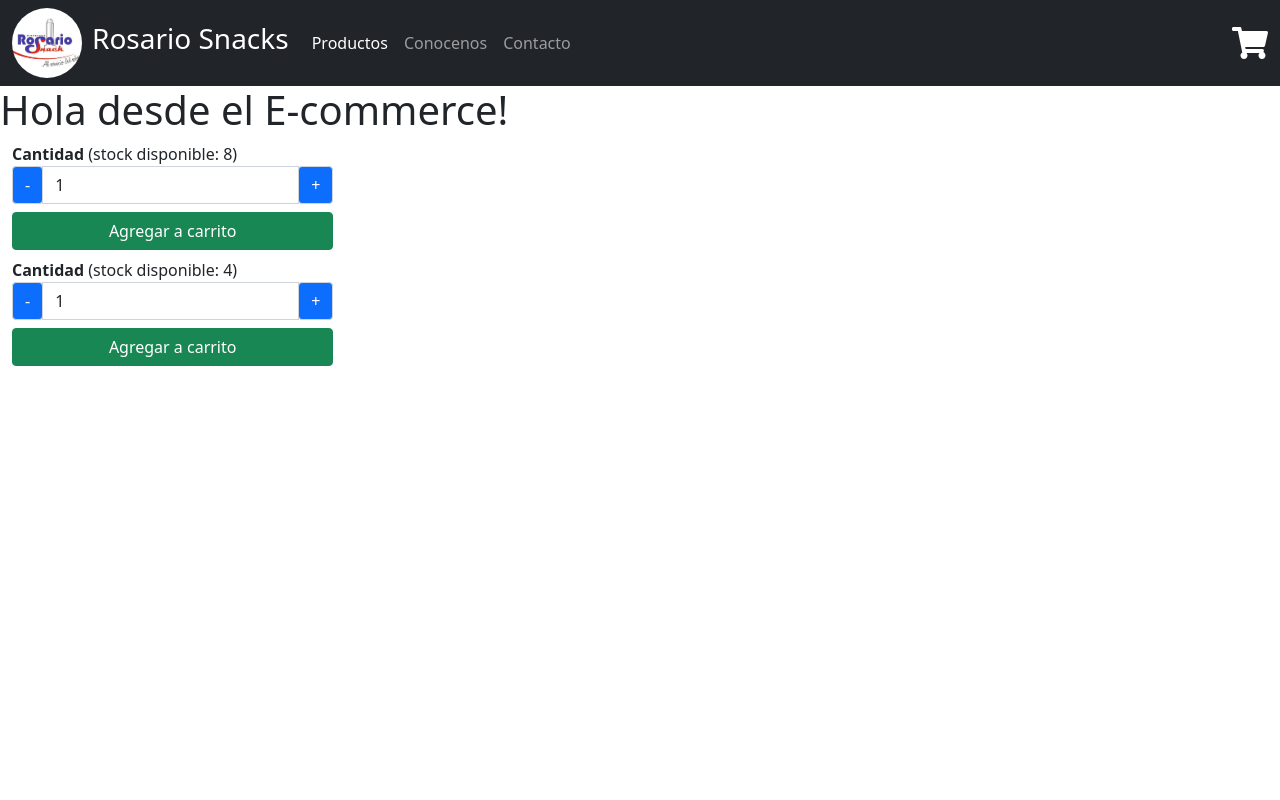
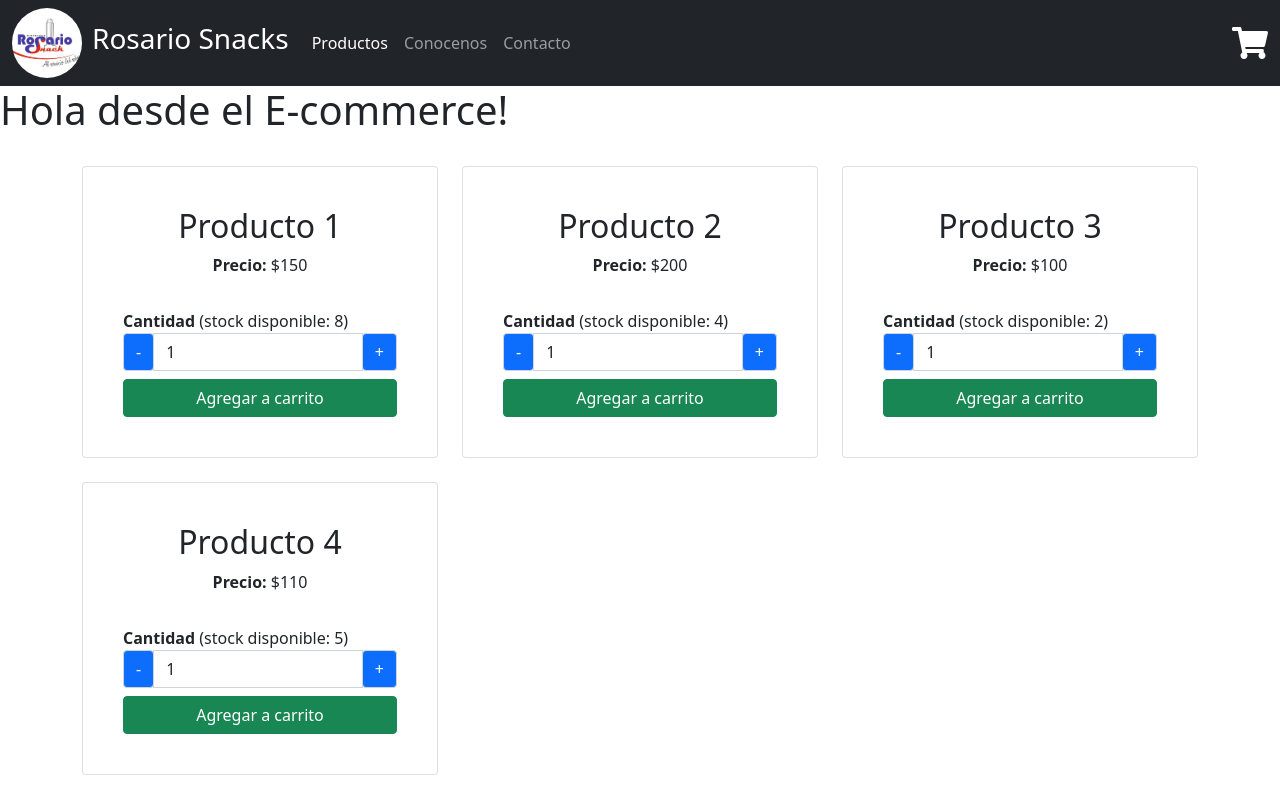
Before and after one commit to diegobarberis20/rosario-snack_barberis, a React (Create React App) app: page / in a window 1280 px wide. Built offline with nearby package versions, Linux system fonts and the light colour scheme.

Commit message:
Desafio 6

```diff
--- /dev/null
+++ b/src/components/Item.js
@@ -0,0 +1,23 @@
+const Item = ({producto, count}) => {
+    return (
+
+                <>
+                    <div className="col-4 d-flex justify-content-center">
+                        <div className="card mt-4">
+                            <div className="card-body">
+                                <h2 className="card-title text-center pt-4">{producto.name}</h2>
+                                <p className="card-body text-center mb-0 p-0"><strong>Precio:</strong> ${producto.precio}</p>
+                                <div className="py-4">{count}</div>
+                            </div>
+                        </div>
+                    </div>
+                </>
+
+
+
+
+
+    )
+}
+
+export default Item
--- a/src/components/ItemCount.js
+++ b/src/components/ItemCount.js
@@ -27,14 +27,14 @@ const ItemCount = ({stock, initial, onAdd}) => {
 
                     <span><strong>Cantidad </strong>(stock disponible: {stock})</span>
                     <div className="input-group col-auto">
-                        <div class="input-group-prepend" onClick={disminuirContador}>
-                            <div class="input-group-text bg-primary text-white">-</div>
+                        <div className="input-group-prepend" onClick={disminuirContador}>
+                            <div className="input-group-text bg-primary text-white">-</div>
                         </div>
 
                         <input type="text" className="form-control" value={contador}/>
 
-                        <div class="input-group-append" onClick={aumentarContador}>
-                            <div class="input-group-text bg-primary text-white">+</div>
+                        <div className="input-group-append" onClick={aumentarContador}>
+                            <div className="input-group-text bg-primary text-white">+</div>
                         </div>
                     </div>
 
--- /dev/null
+++ b/src/components/ItemList.js
@@ -0,0 +1,20 @@
+import Item from './Item.js';
+import ItemCount from "./ItemCount";
+
+const ItemList = ({productos}) => {
+
+    const resp = productos.map((producto)=>{
+
+        return (
+                <Item producto={producto} count={<ItemCount stock={producto.stock} initial={1}/>}/>
+        )
+
+    },[])
+
+    return(
+        resp
+    )
+
+}
+
+export default ItemList
--- a/src/components/ItemListContainer.js
+++ b/src/components/ItemListContainer.js
@@ -1,15 +1,64 @@
+import { useEffect, useState } from "react";
 import ItemCount from "./ItemCount";
+import ItemList from "./ItemList";
+import productos from "./../productos.json"
+
 
 const ItemListContainer = (greeting) => {
-    // console.log(greeting);
-    return (
-        <>
-            <h1>{greeting.saludo}</h1>
-            <ItemCount stock={8} initial={1}/>
 
-            <ItemCount stock={4} initial={1}/>
-        </>
-    )
+    const produc = productos;
+
+    // const produc = ['Producto1', 'Producto2', 'Producto3', 'Producto4' ];
+
+    const [loading,setLoading] = useState(true);
+
+    // const [productos, setProductos] = useState([])
+
+    useEffect(() => {
+
+        const promesa = new Promise((res,rej)=>{
+            setTimeout(() => {
+                                res(produc);
+            }, 2000);
+        });
+
+
+        promesa.then((productos)=>{
+
+                        console.log(productos);
+                        setLoading(false);
+        })
+
+    }, [])
+
+    if(loading){
+        return (
+            <>
+                <h1>{greeting.saludo}</h1>
+                <h1>Cargando...</h1>
+
+            </>
+        )
+    }else{
+
+        return (
+            <>
+                <h1>{greeting.saludo}</h1>
+
+                <div className="container">
+                    <div className="row">
+
+                            <ItemList productos={produc}/>
+
+                    </div>
+                </div>
+
+            </>
+        )
+
+    }
+
+
 }
 
 export default ItemListContainer
--- /dev/null
+++ b/src/productos.json
@@ -0,0 +1,26 @@
+    [
+        {
+            "id": 1,
+            "name": "Producto 1",
+            "stock": 8,
+            "precio": 150
+        },
+        {
+            "id": 2,
+            "name": "Producto 2",
+            "stock": 4,
+            "precio": 200
+        },
+        {
+            "id": 3,
+            "name": "Producto 3",
+            "stock": 2,
+            "precio": 100
+        },
+        {
+            "id": 4,
+            "name": "Producto 4",
+            "stock": 5,
+            "precio": 110
+        }
+    ]
```
